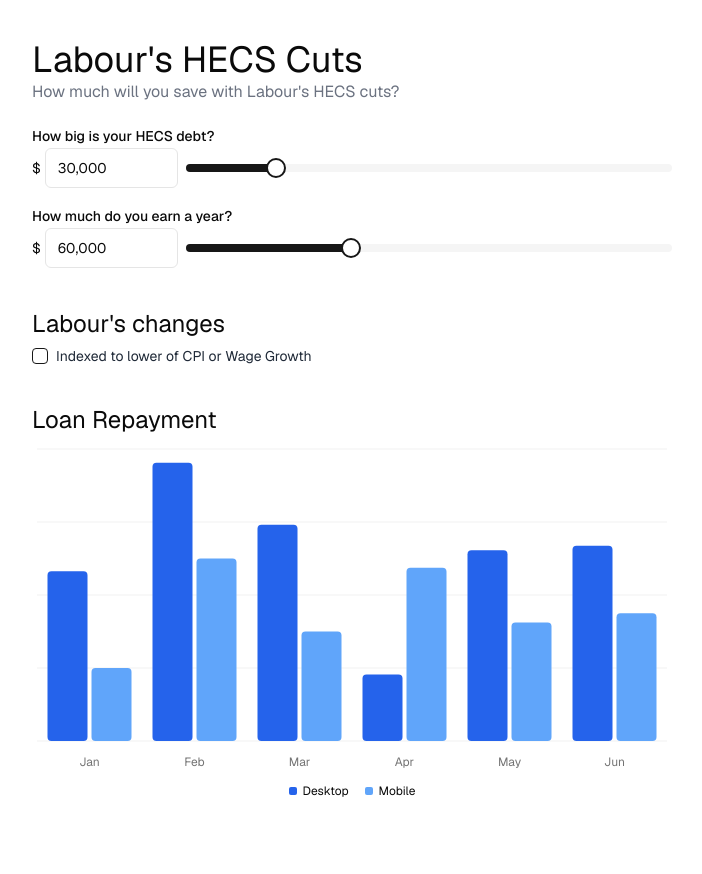
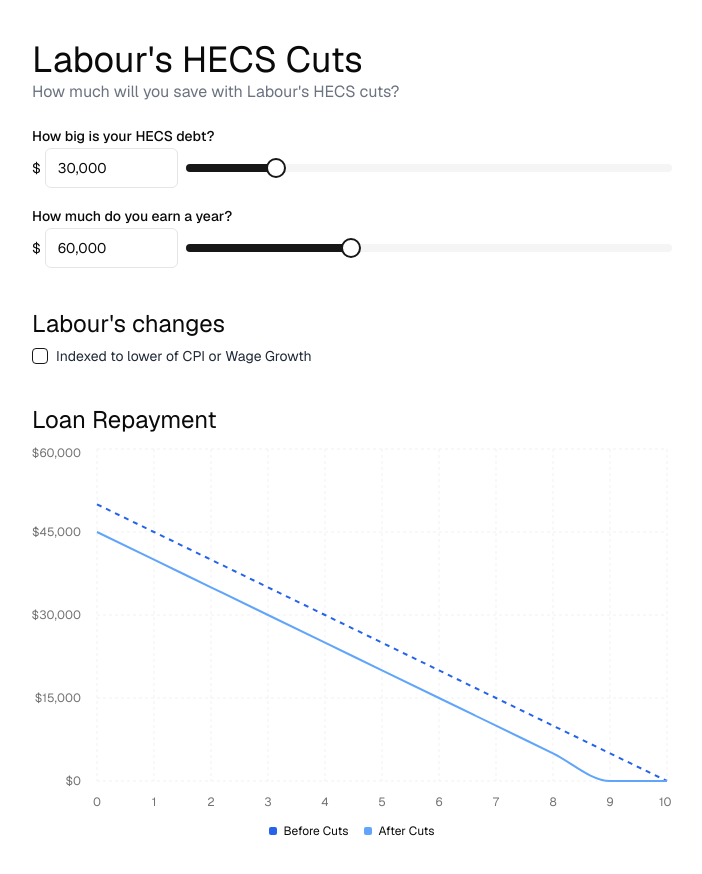
Before and after one commit to DanielTMolloy919/hecs-cuts, a Next.js app: page / in a window 1280 px wide. Shown: the top 874 px of the page, without its empty margins (288-990 px from the left). Built offline with nearby package versions, Linux system fonts and the light colour scheme.

Commit message:
Dummy loan repayment graph

```diff
--- a/src/app/calculator.tsx
+++ b/src/app/calculator.tsx
@@ -1,7 +1,7 @@
 "use client";
 
 import { useState } from "react";
-import { Bar, BarChart, CartesianGrid, XAxis } from "recharts";
+import { Line, LineChart, CartesianGrid, XAxis, YAxis } from "recharts";
 import {
   type ChartConfig,
   ChartContainer,
@@ -18,43 +18,66 @@
 const MAX_HECS_DEBT = 174998;
 const MAX_SALARY = 180000;
 
-const chartData = [
-  { month: "January", desktop: 186, mobile: 80 },
-  { month: "February", desktop: 305, mobile: 200 },
-  { month: "March", desktop: 237, mobile: 120 },
-  { month: "April", desktop: 73, mobile: 190 },
-  { month: "May", desktop: 209, mobile: 130 },
-  { month: "June", desktop: 214, mobile: 140 },
+const dummyLoanRepaymentData = [
+  { year: 0, before: 50000, after: 45000 },
+  { year: 1, before: 45000, after: 40000 },
+  { year: 2, before: 40000, after: 35000 },
+  { year: 3, before: 35000, after: 30000 },
+  { year: 4, before: 30000, after: 25000 },
+  { year: 5, before: 25000, after: 20000 },
+  { year: 6, before: 20000, after: 15000 },
+  { year: 7, before: 15000, after: 10000 },
+  { year: 8, before: 10000, after: 5000 },
+  { year: 9, before: 5000, after: 0 },
+  { year: 10, before: 0, after: 0 },
 ];
 
 const chartConfig = {
-  desktop: {
-    label: "Desktop",
+  before: {
+    label: "Before Cuts",
     color: "#2563eb",
   },
-  mobile: {
-    label: "Mobile",
+  after: {
+    label: "After Cuts",
     color: "#60a5fa",
   },
 } satisfies ChartConfig;
 
 function LoanRepaymentChart() {
   return (
-    <ChartContainer config={chartConfig} className="min-h-[200px] w-full">
-      <BarChart accessibilityLayer data={chartData}>
-        <CartesianGrid vertical={false} />
+    <ChartContainer config={chartConfig} className="min-h-[400px] w-full">
+      <LineChart data={dummyLoanRepaymentData}>
+        <CartesianGrid strokeDasharray="3 3" />
         <XAxis
-          dataKey="month"
+          dataKey="year"
           tickLine={false}
           tickMargin={10}
           axisLine={false}
-          tickFormatter={(value) => value.slice(0, 3)}
+        />
+        <YAxis
+          tickFormatter={(value: number) => `$${value.toLocaleString()}`}
+          tickLine={false}
+          tickMargin={10}
+          axisLine={false}
         />
         <ChartTooltip content={<ChartTooltipContent />} />
         <ChartLegend content={<ChartLegendContent />} />
-        <Bar dataKey="desktop" fill="var(--color-desktop)" radius={4} />
-        <Bar dataKey="mobile" fill="var(--color-mobile)" radius={4} />
-      </BarChart>
+        <Line
+          type="monotone"
+          dataKey="before"
+          stroke="var(--color-before)"
+          strokeWidth={2}
+          dot={false}
+          strokeDasharray="5 5"
+        />
+        <Line
+          type="monotone"
+          dataKey="after"
+          stroke="var(--color-after)"
+          strokeWidth={2}
+          dot={false}
+        />
+      </LineChart>
     </ChartContainer>
   );
 }
```
